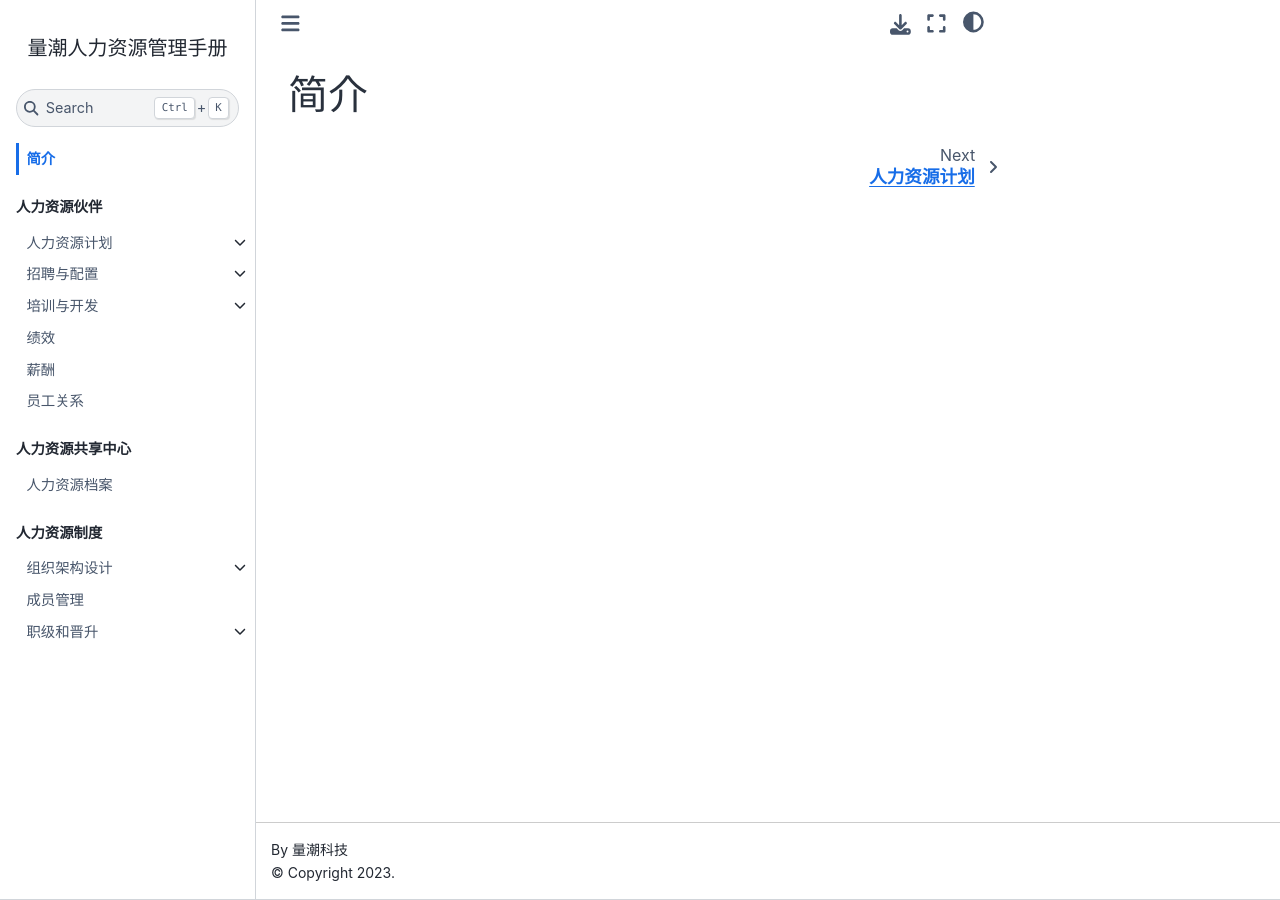
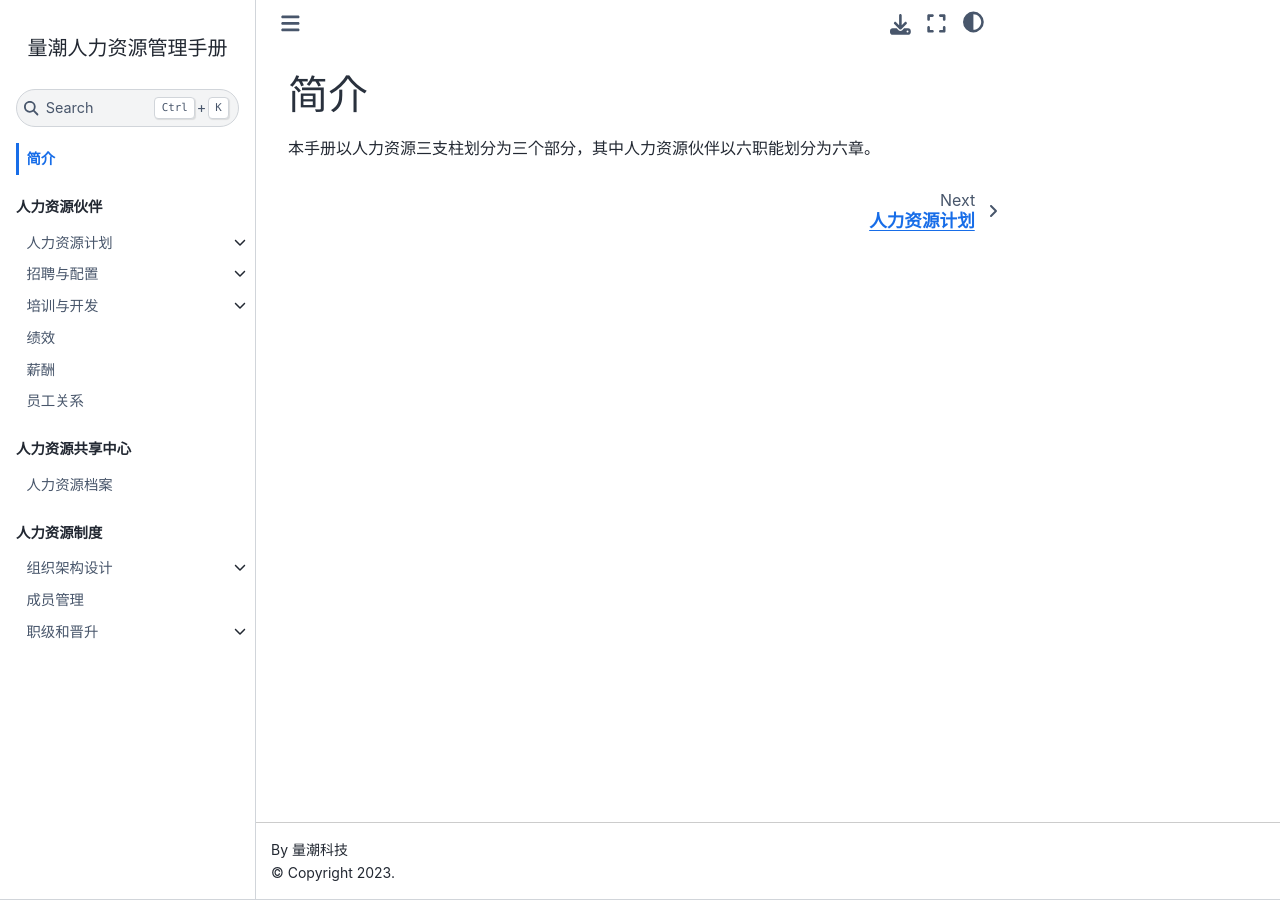
Before and after one commit to quanttide/quanttide-handbook-of-human-resources, a Jupyter Book: the page built from index.md, in a window 1280 px wide. Built offline with Jupyter Book 1.0.4 settings and Sphinx 7.4.7 and the Sphinx Book theme 1.1.4, drawn with Linux system fonts in a browser that asks for light colours.

Commit message:
feat: 搭建人力资源制度基本框架

```diff
--- a/index.md
+++ b/index.md
@@ -1 +1,3 @@
 # 简介
+
+本手册以人力资源三支柱划分为三个部分，其中人力资源伙伴以六职能划分为六章。
```
